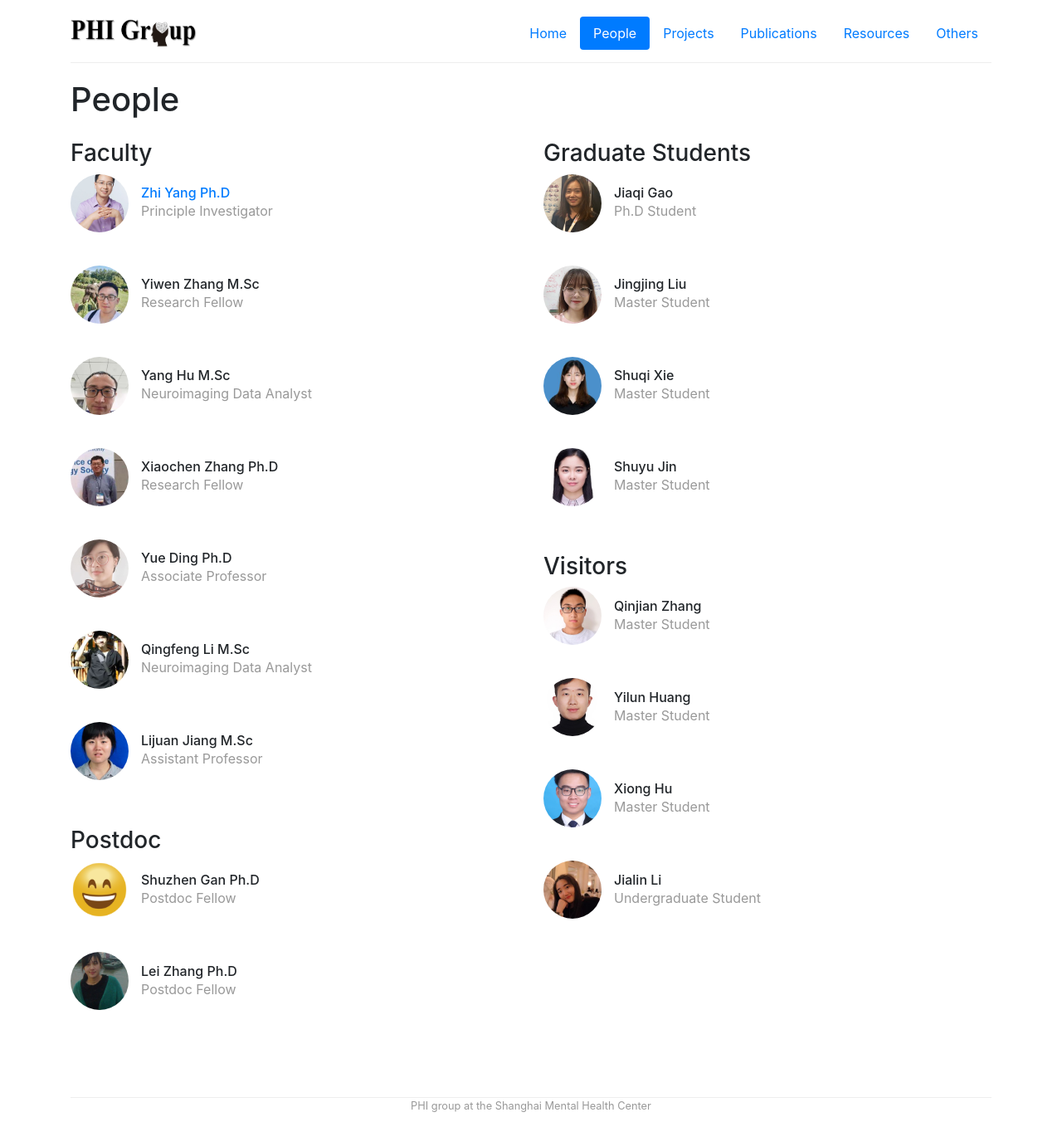
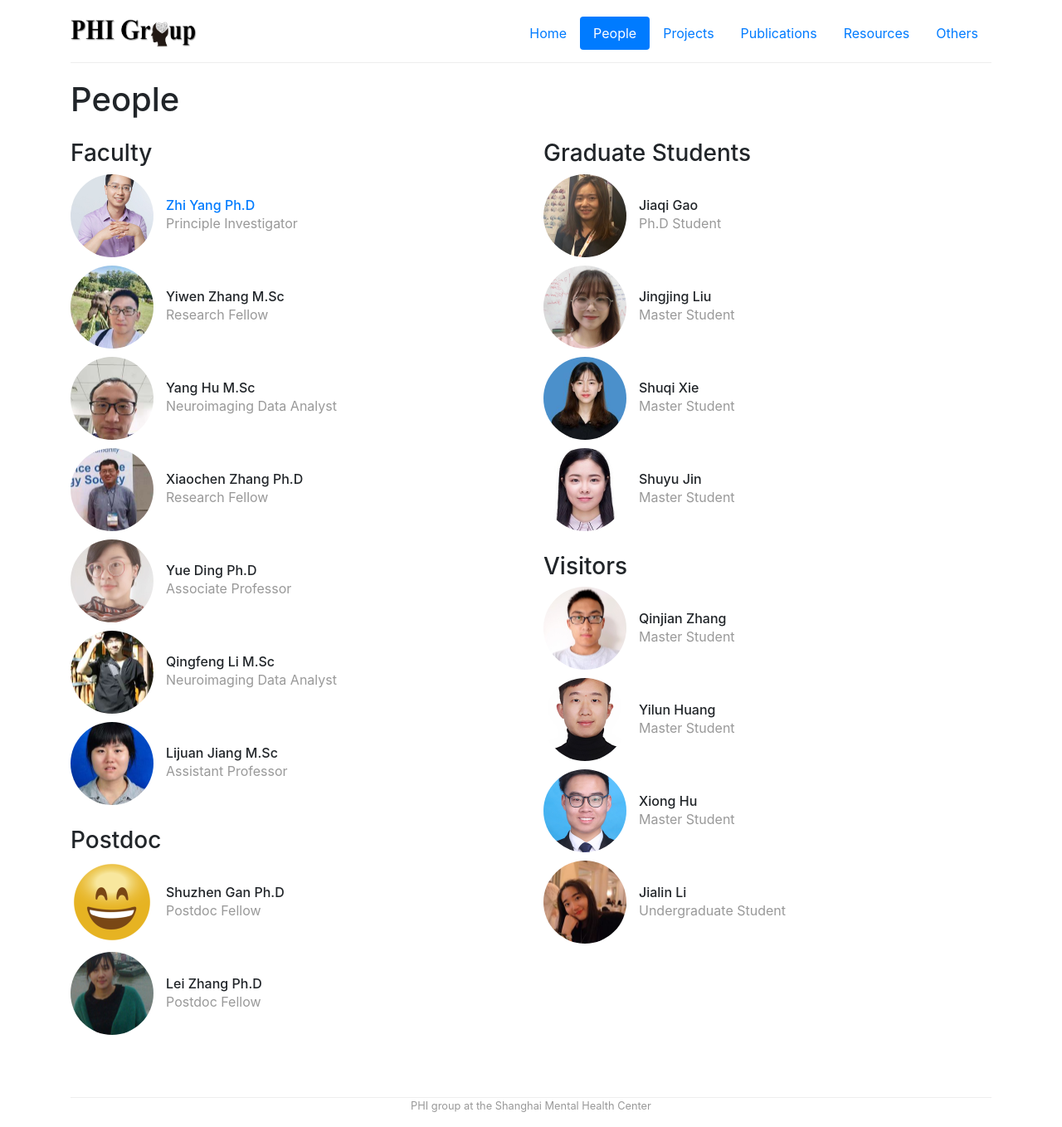
Before and after one commit to PHI-group/phi-group.github.io, a Jekyll site: the page built from people.md, in a window 1280 px wide. Shown: the whole page at 83% size. Built offline with Jekyll 4.4.1, drawn with Linux system fonts in a browser that asks for light colours.

Commit message:
Updated by QF

```diff
--- a/css/group.scss
+++ b/css/group.scss
@@ -117,11 +117,11 @@ section {
 
 .person {
 
-    margin-bottom: 40px;
+    margin-bottom: 10px;
 
     .profile {
-        height: 70px;
-        width: 70px;
+        height: 100px;
+        width: 100px;
     }
 
     .bio {
```
